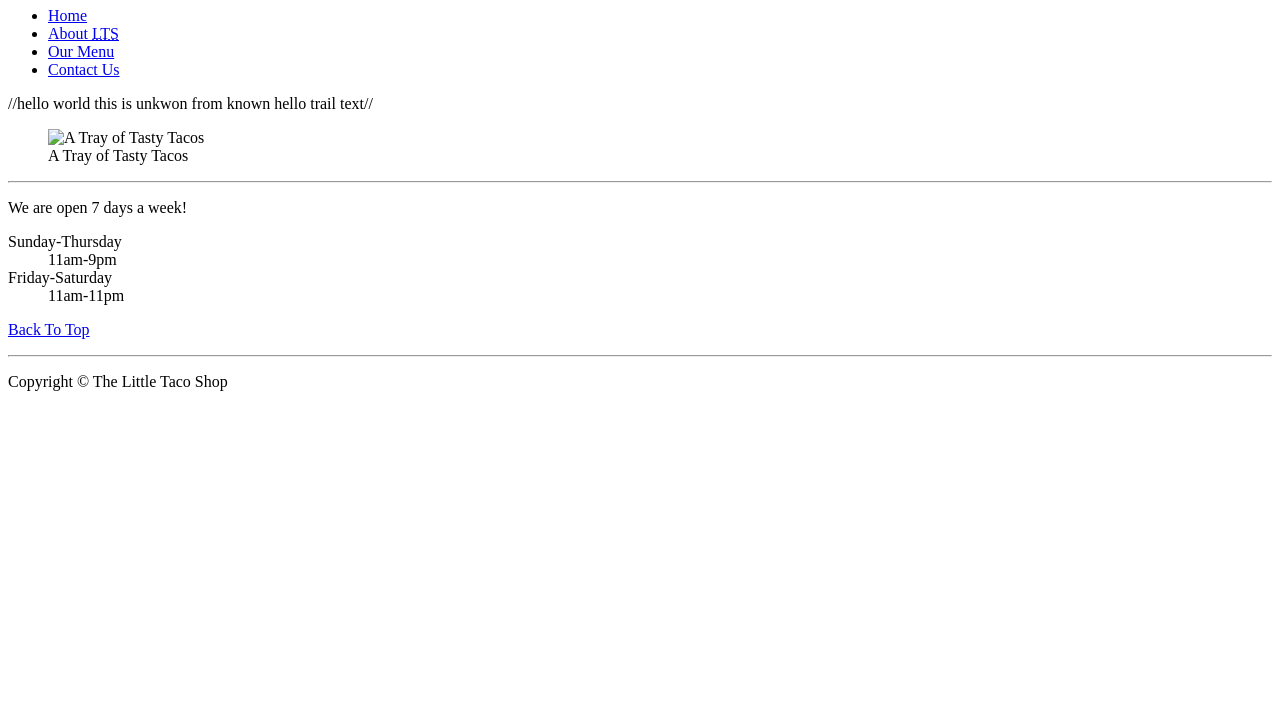
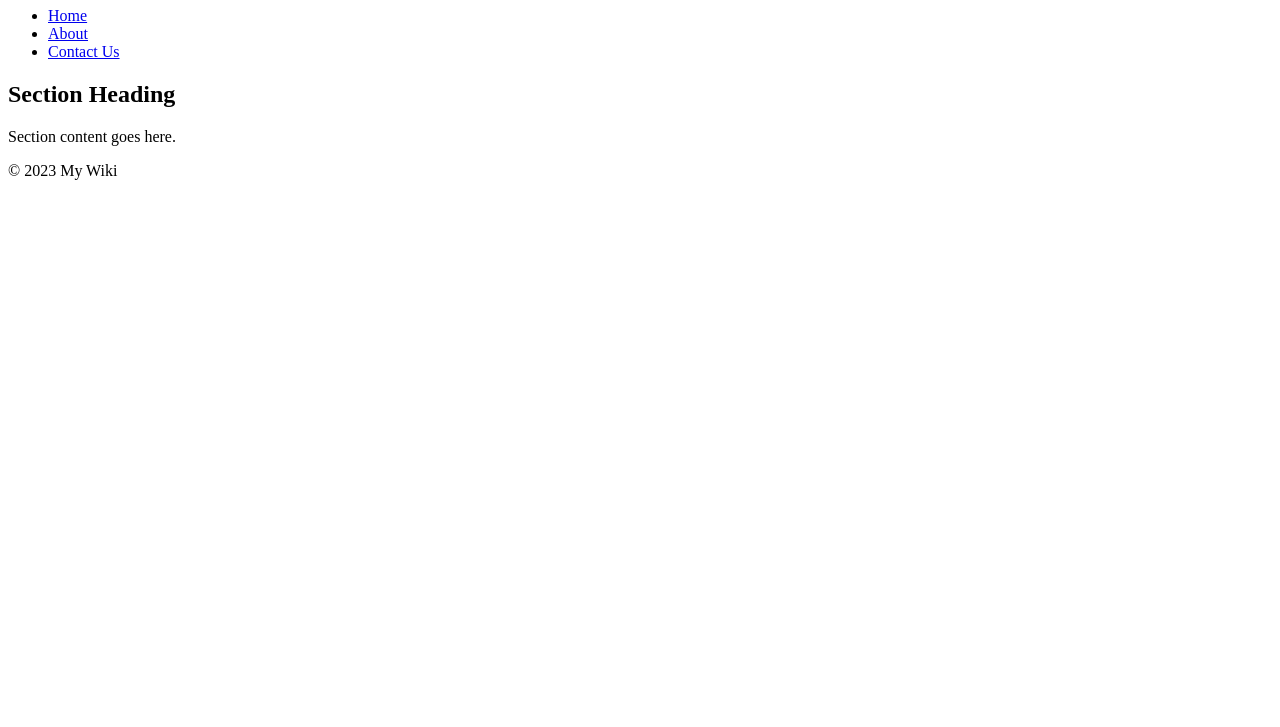
Before and after one commit to bharath391/hello, a plain HTML site: page trail.html in a window 1280 px wide. Shown: the part 73-800 px from the top of the page. Drawn offline with Linux system fonts and the light colour scheme.

Commit message:
Update trail.html

```diff
--- a/trail.html
+++ b/trail.html
@@ -1,66 +1,27 @@
 <!DOCTYPE html>
-<html lang="en">
-
+<html>
 <head>
-    <meta charset="UTF-8">
-    <meta name="author" content="Dave Gray">
-    <meta name="description" content="Store Hours for The Little Taco Shop">
-    <title>LTS Hours</title>
-    <link rel="icon" href="favicon.ico" type="image/x-icon">
-    <link rel="stylesheet" href="css/style.css">
+	<title>Page Title - Wikipedia</title>
 </head>
-
 <body>
 	<header>
-        <h1>The Little Taco Shop Hours</h1>
+		<h1>Page Title</h1>
 		<nav>
 			<ul>
-                <li>
-                    <a href="/">Home</a>
-                </li>
-                <li>
-                    <a href="/#about">About <abbr title="The Little Taco Shop">LTS</abbr></a>
-                </li>
-                <li>
-                    <a href="/#menu">Our Menu</a>
-                </li>
-                <li>
-                    <a href="contact.html">Contact Us</a>
-                </li>
+				<li><a href="#">Home</a></li>
+				<li><a href="#">About</a></li>
+				<li><a href="#">Contact Us</a></li>
 			</ul>
 		</nav>
-//hello world
-this is unkwon
-from known
-hello
-trail text//
-        <figure>
-            <img src="img/tacos_tray_400x267.png" alt="A Tray of Tasty Tacos" title="We love trays of tacos!"
-                width="400" height="267">
-            <figcaption>
-                A Tray of Tasty Tacos
-            </figcaption>
-        </figure>
 	</header>
-    <hr>
 	<main>
-        <p>
-            We are open 7 days a week!
-        </p>
-        <dl>
-            <dt>Sunday-Thursday</dt>
-            <dd>11am-9pm</dd>
-            <dt>Friday-Saturday</dt>
-            <dd>11am-11pm</dd>
-        </dl>
-        <p>
-            <a href="#">Back To Top</a>
-        </p>
+		<article>
+			<h2>Section Heading</h2>
+			<p>Section content goes here.</p>
+		</article>
 	</main>
-    <hr>
 	<footer>
-        <p>Copyright &copy; The Little Taco Shop</p>
+		<p>&copy; 2023 My Wiki</p>
 	</footer>
 </body>
-
 </html>
```
Lines whose indentation alone changed are shown as unchanged.
